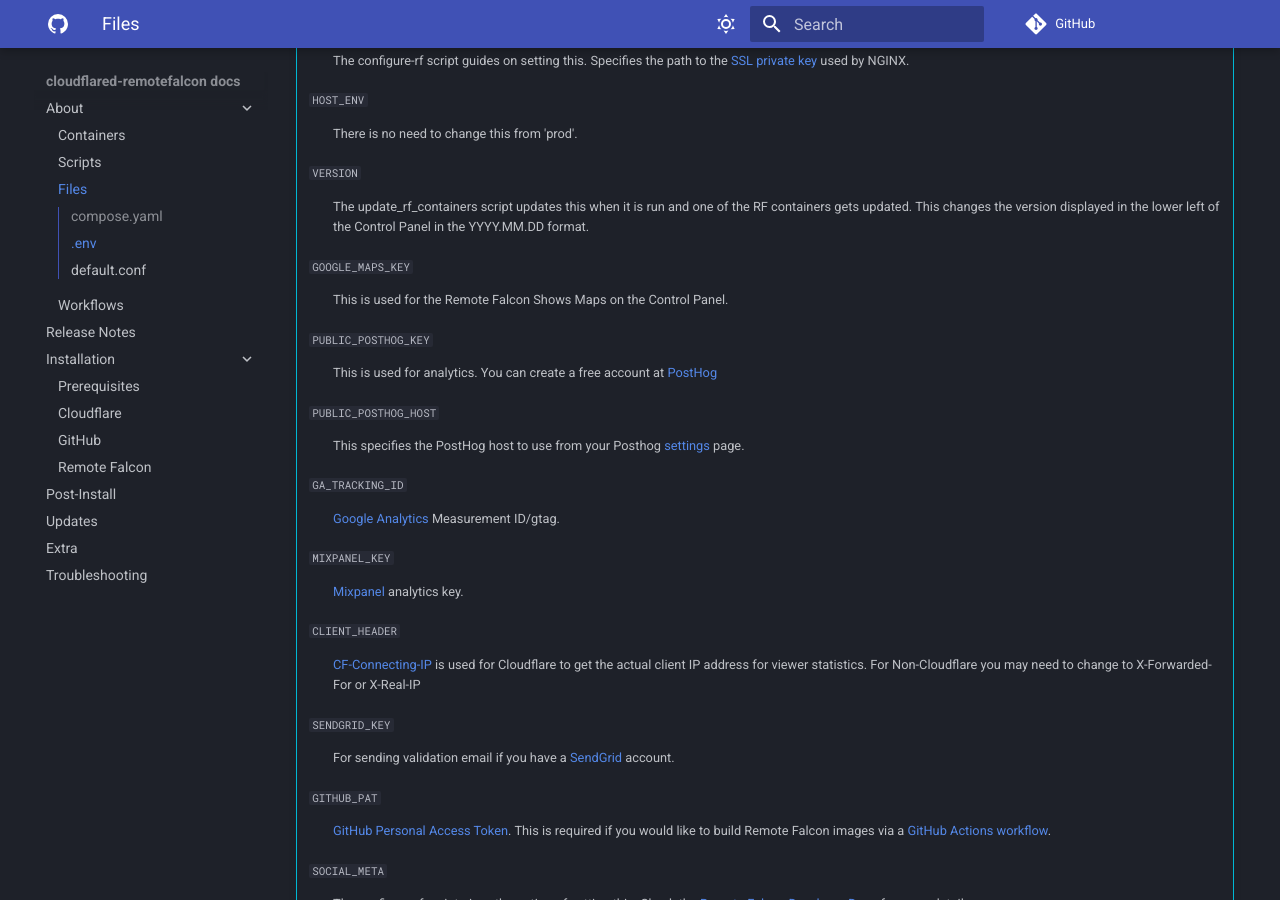
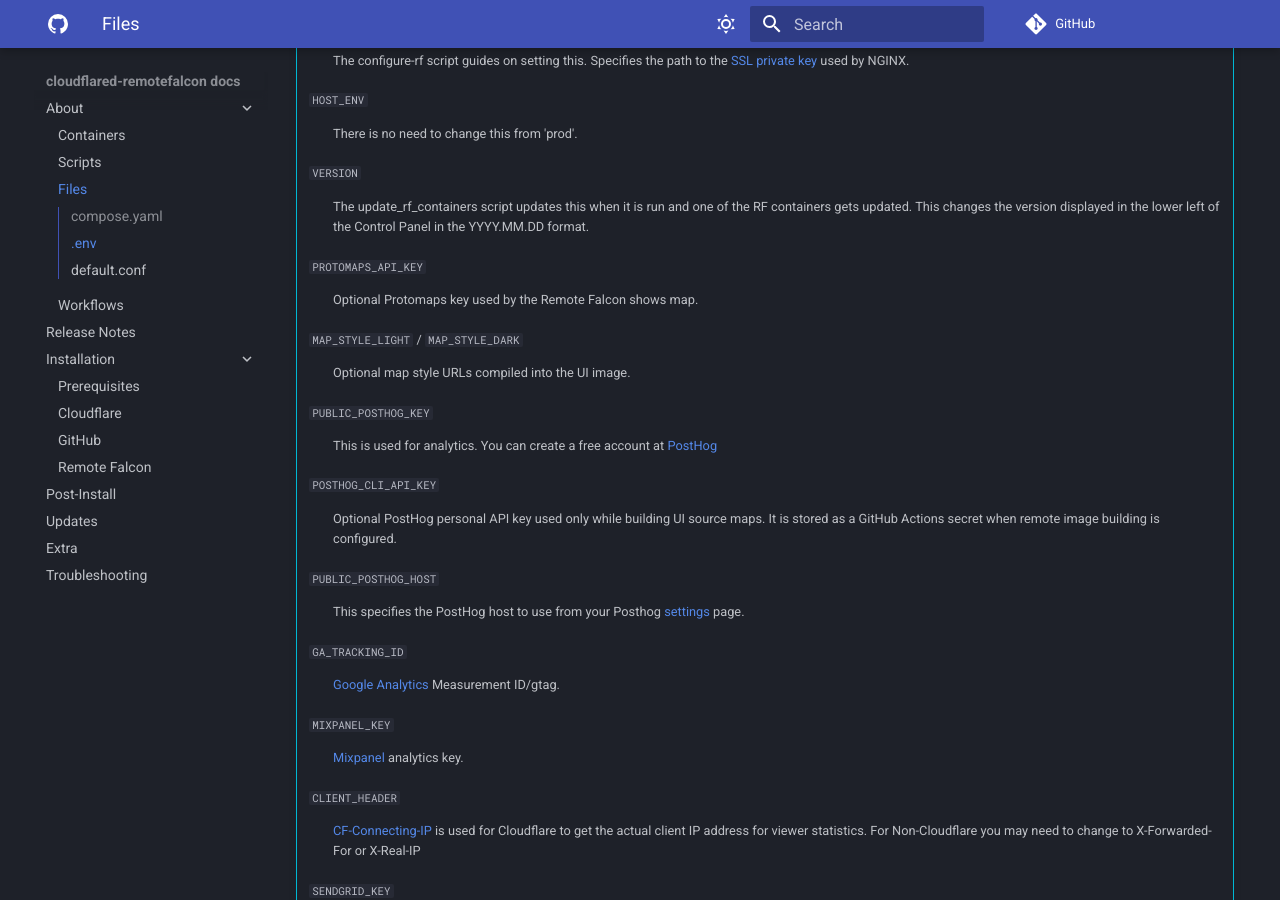
Before and after one commit to Ne0n09/cloudflared-remotefalcon, an MkDocs documentation site: the page built from docs/about/files.md, in a window 1280 px wide and 900 px high, scrolled down 1786 px. Built offline with MkDocs 1.6.1 and Material for MkDocs 9.7.7, drawn with Linux system fonts in a browser that asks for light colours; comment, search, counter and statistics services are not loaded.

Commit message:
Coordinate legacy image rebuilds

```diff
--- a/docs/about/files.md
+++ b/docs/about/files.md
@@ -86,13 +86,21 @@ The .env file can be edited manually with `nano remotefalcon/.env`.
 
     :   The update_rf_containers script updates this when it is run and one of the RF containers gets updated. This changes the version displayed in the lower left of the Control Panel in the YYYY.MM.DD format.
 
-    `GOOGLE_MAPS_KEY`
+    `PROTOMAPS_API_KEY`
 
-    :   This is used for the Remote Falcon Shows Maps on the Control Panel.
+    :   Optional Protomaps key used by the Remote Falcon shows map.
+
+    `MAP_STYLE_LIGHT` / `MAP_STYLE_DARK`
+
+    :   Optional map style URLs compiled into the UI image.
 
     `PUBLIC_POSTHOG_KEY`
 
     :   This is used for analytics. You can create a free account at [PostHog](https://posthog.com/)
+
+    `POSTHOG_CLI_API_KEY`
+
+    :   Optional PostHog personal API key used only while building UI source maps. It is stored as a GitHub Actions secret when remote image building is configured.
 
     `PUBLIC_POSTHOG_HOST`
 
```
Also changed, not shown: docs/about/scripts.md (+2 -0 lines), docs/release-notes.md (+6 -0 lines), docs/updates.md (+4 -0 lines), image-builder/README.md (+2 -0 lines), 11 other files.
